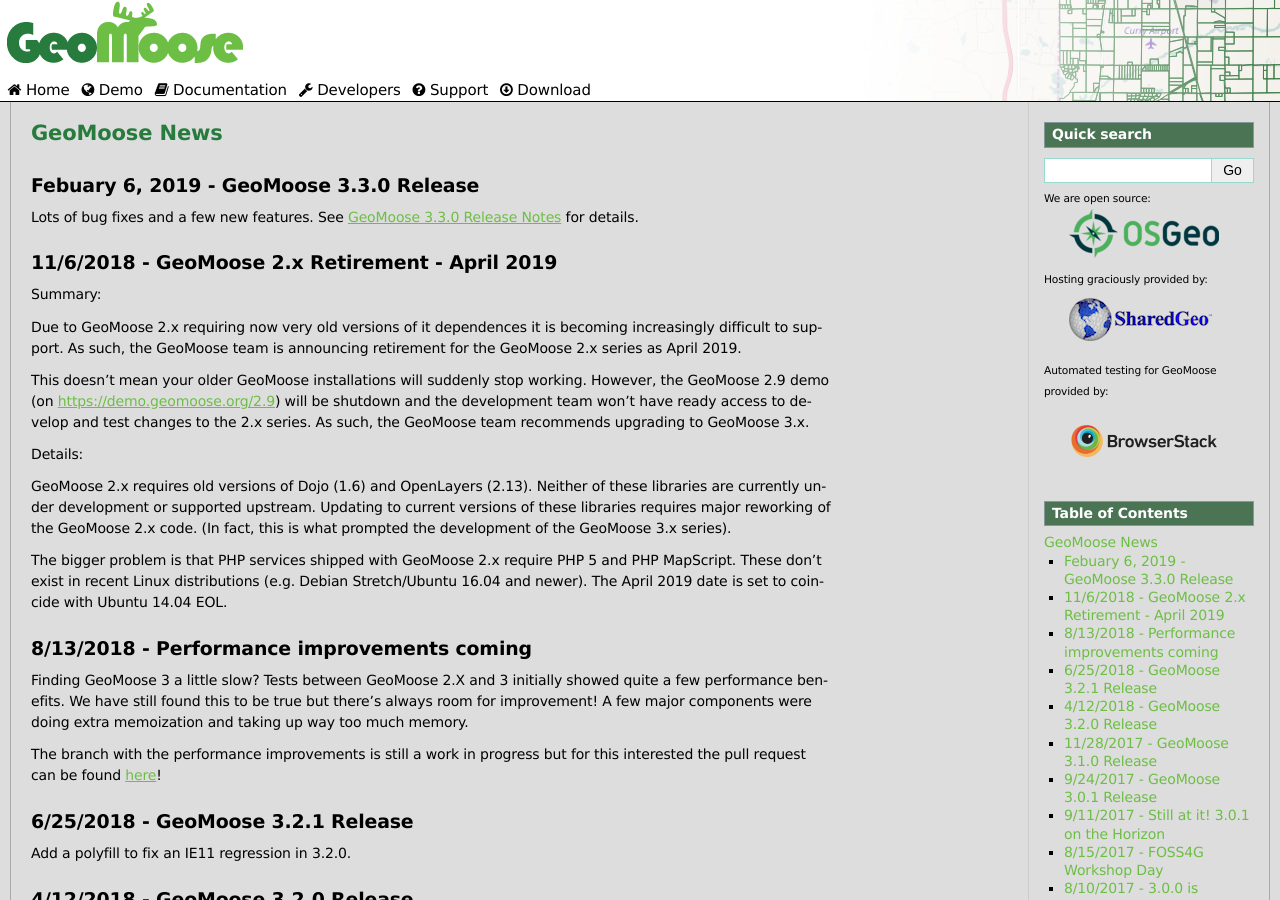
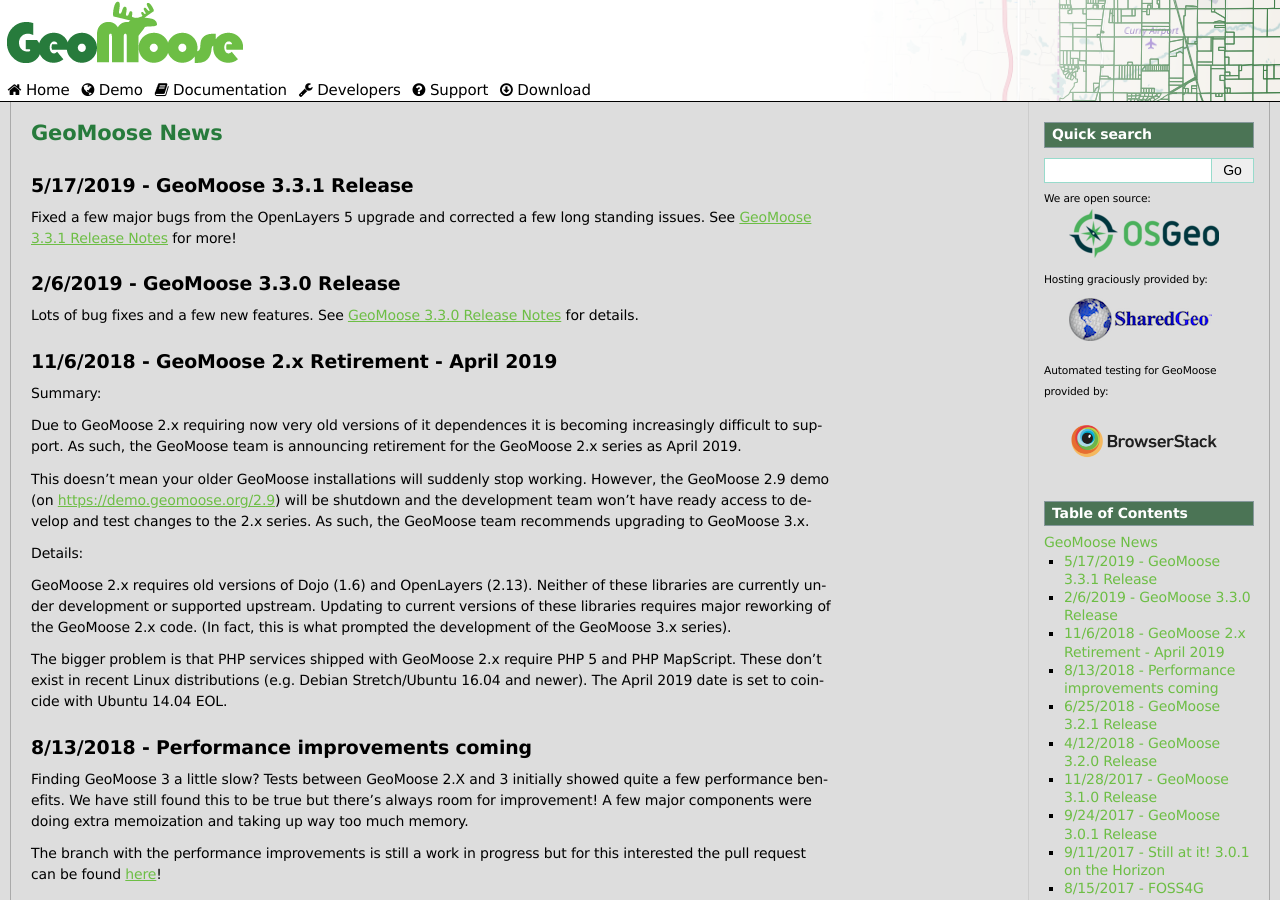
Before and after one commit to herambchaudhari4121/geomoose-website, a Sphinx documentation site: the page built from source/news.rst, in a window 1280 px wide and 900 px high. Built offline with Sphinx 7.4.7, drawn with Linux system fonts in a browser that asks for light colours.

Commit message:
Release 3.3.1 notes + news.

```diff
--- a/source/news.rst
+++ b/source/news.rst
@@ -1,7 +1,13 @@
 GeoMoose News
 =============
 
-Febuary 6, 2019 - GeoMoose 3.3.0 Release
+5/17/2019 - GeoMoose 3.3.1 Release
+----------------------------------
+
+Fixed a few major bugs from the OpenLayers 5 upgrade and
+corrected a few long standing issues. See :ref:`3.3.1_Release` for more!
+
+2/6/2019 - GeoMoose 3.3.0 Release
 ----------------------------------------
 
 Lots of bug fixes and a few new features.  See :ref:`3.3.0_Release` for details.
```
Also changed, not shown: source/releases/3.3.1.rst (added, +23 -0 lines).
